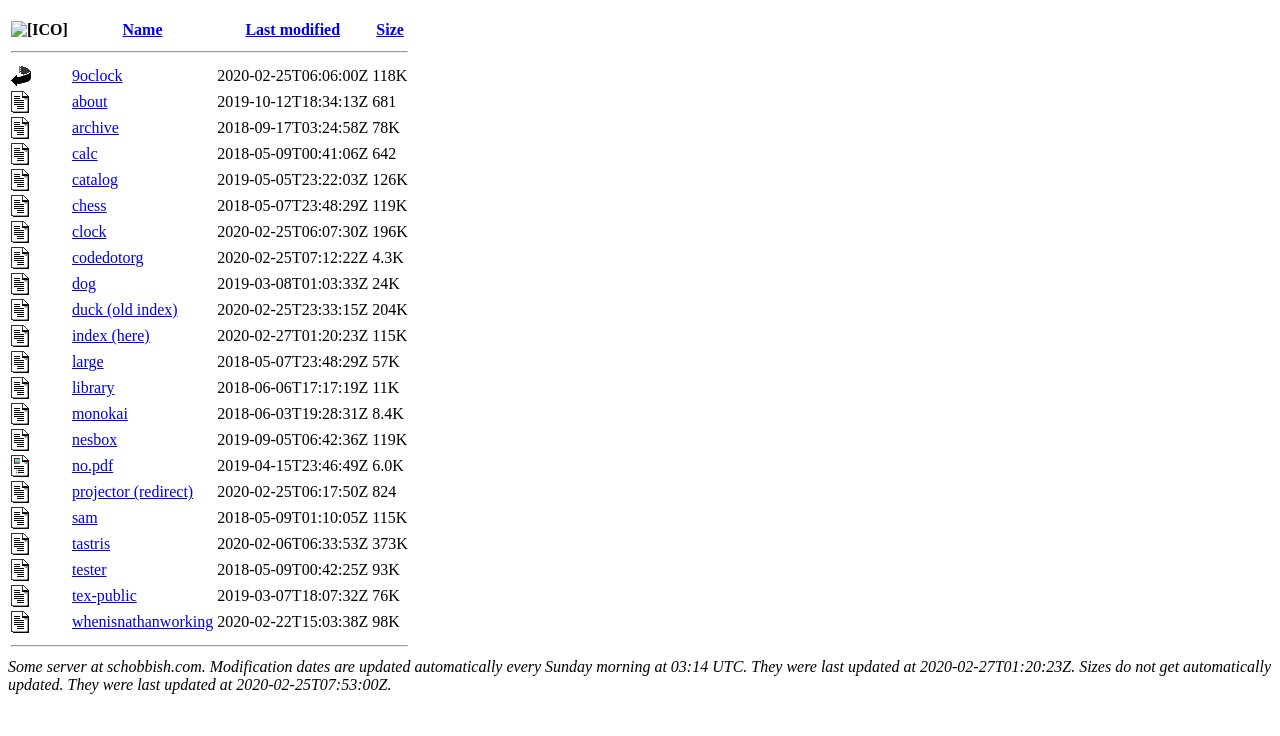
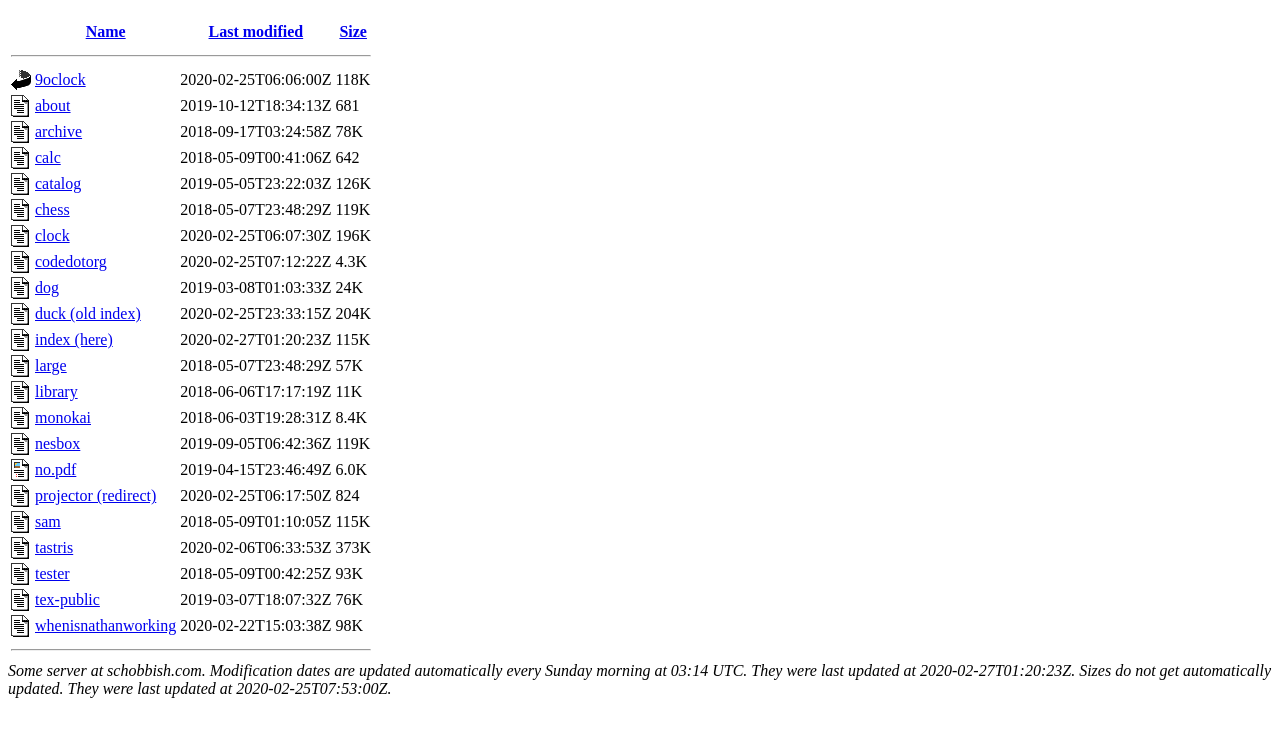
Before and after one commit to Schobbish/index, a plain HTML site: page index.html in a window 1280 px wide. Shown: the part 48-784 px from the top of the page. Drawn offline with nearby package versions, Linux system fonts and the light colour scheme.

Commit message:
fix broke link

```diff
--- a/index.html
+++ b/index.html
@@ -14,7 +14,7 @@
     <table id="indexlist">
         <tbody>
             <tr class="indexhead">
-                <th class="indexcolicon"><img src="/icons/blank.gif" alt="[ICO]"></th>
+                <th class="indexcolicon"><img src="assets/blank.gif" alt="[ICO]"></th>
                 <th class="indexcolname"><a href="?C=N;O=A">Name</a></th>
                 <th class="indexcollastmod"><a href="?C=M;O=A">Last modified</a></th>
                 <th class="indexcolsize"><a href="?C=S;O=A">Size</a></th>
```
